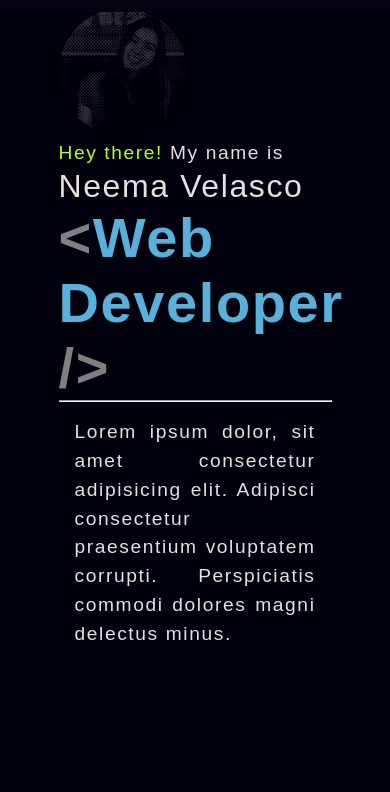
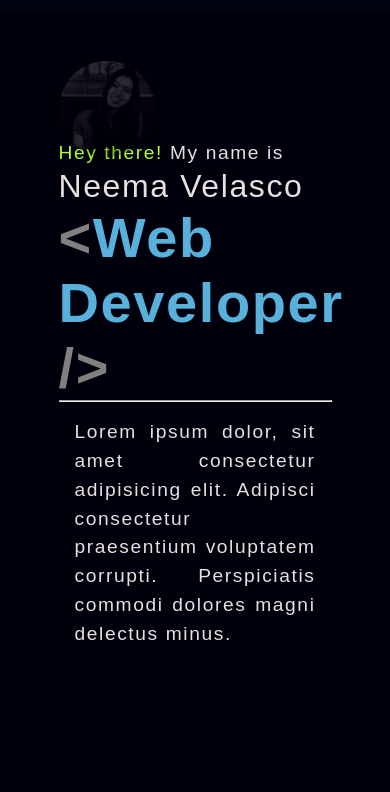
Before and after one commit to nvsco-10/my-portfolio, a plain HTML site: page index.html in a window 390 px wide. Shown: the part 52-844 px from the top of the page. Drawn offline with Linux system fonts and the light colour scheme; a web font is replaced by a local one.

Commit message:
fixed image overflow smaller screens

```diff
--- a/assets/css/style.css
+++ b/assets/css/style.css
@@ -136,12 +136,12 @@ span.bracket {
     text-align: justify;
 }
 
-/* special breakpoint for intro section */
+/* special breakpoint for older mobile phones (smaller screens) */
 @media (max-width: 411px) {
 
     .intro-img {
-        max-width: 8rem;
-        top: -25%;
+        max-width: 6rem;
+        top: -15%;
     }
 
     .intro h2 {
```
